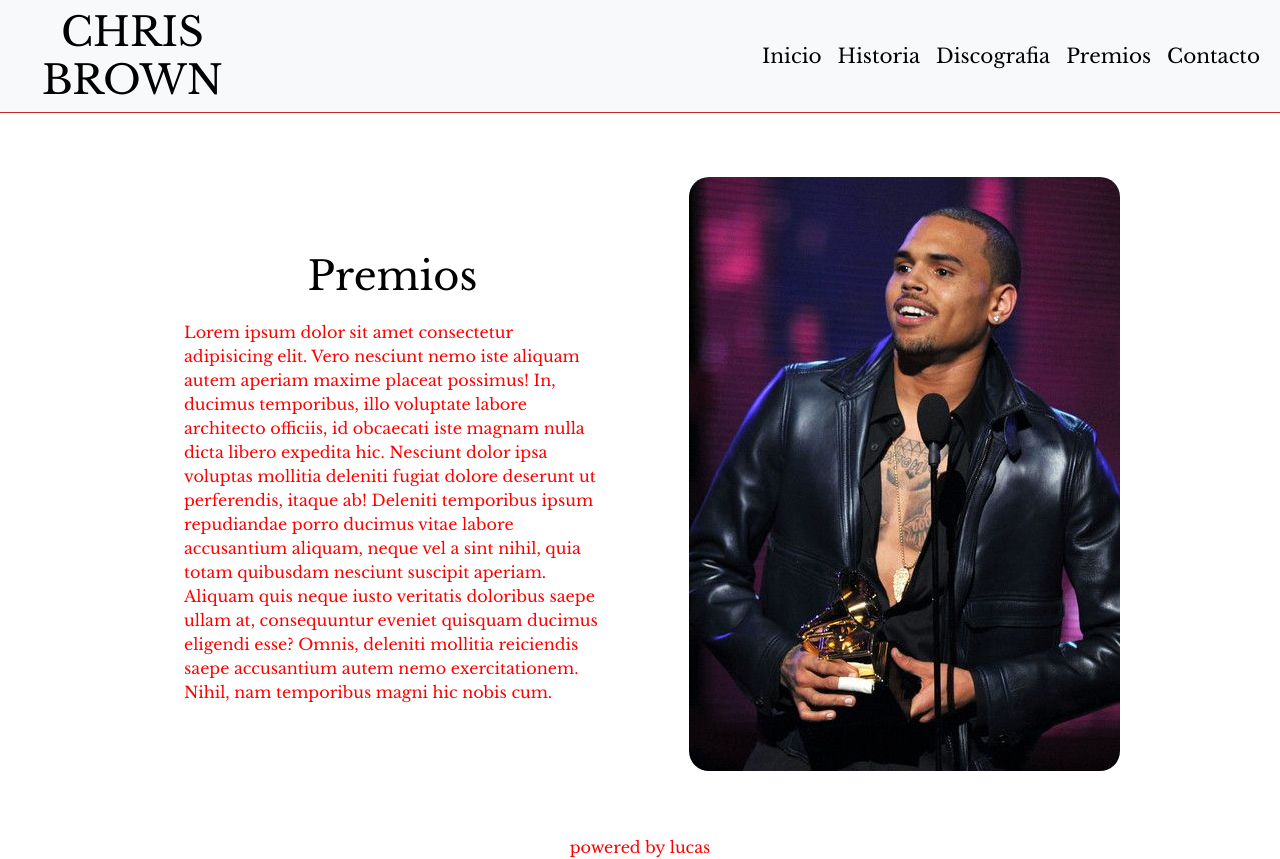
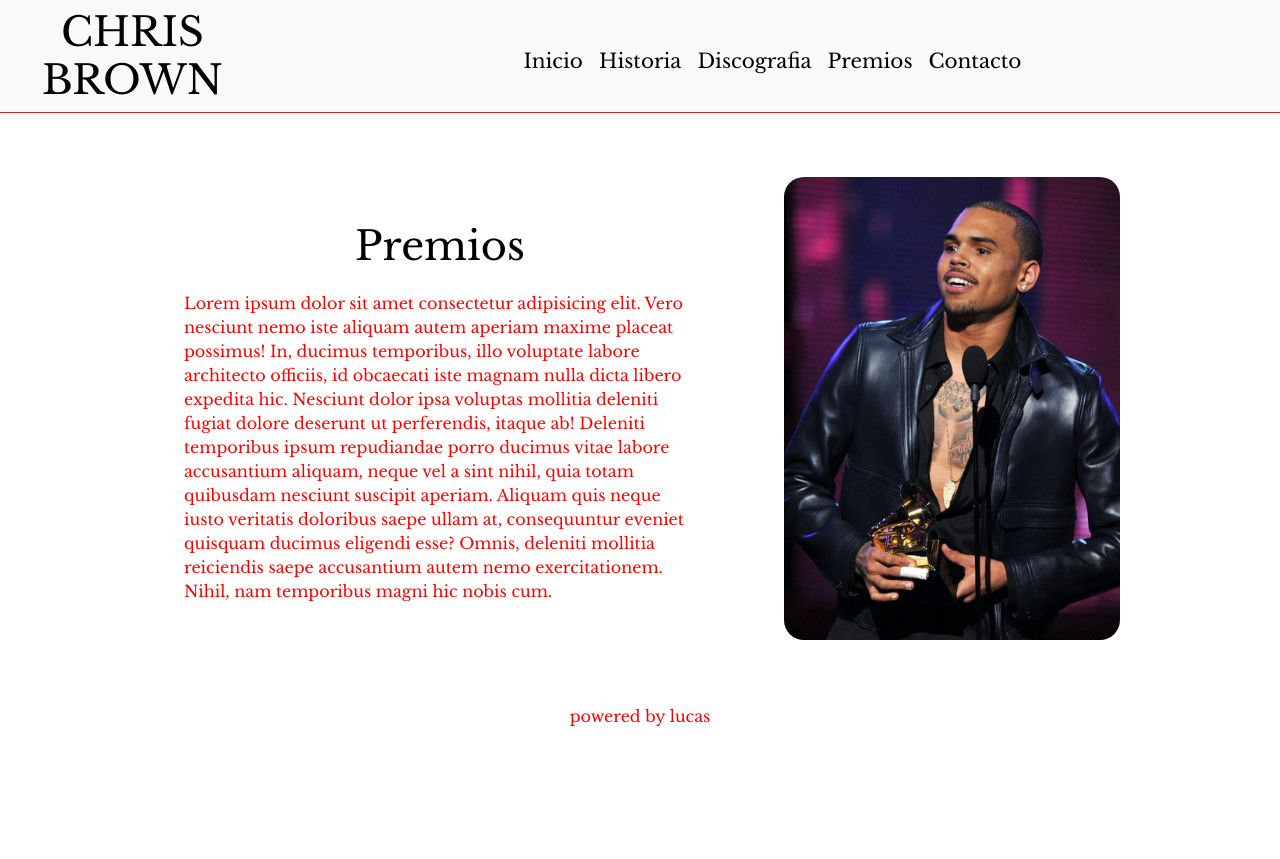
Before and after one commit to Yaggzt/nuevo-repo, a website: page pages/premios.html in a window 1280 px wide. After the commit the page ends 800 px from the top, so only its background shows below. Drawn offline with nearby package versions, Linux system fonts and the light colour scheme.

Commit message:
proyecto

```diff
--- a/pages/premios.html
+++ b/pages/premios.html
@@ -55,7 +55,7 @@
                 Aliquam quis neque iusto veritatis doloribus saepe ullam at, consequuntur eveniet quisquam ducimus eligendi esse? Omnis,
                 deleniti mollitia reiciendis saepe accusantium autem nemo exercitationem. Nihil, nam temporibus magni hic nobis cum.</p>
         </div>
-        <img class="main-img" src="../img/Premios.jpg" alt="Chris grammys">
+        <img src="../img/Premios.jpg" alt="Chris grammys">
     </main>
     <!-- fin main -->
     <footer>
--- a/scss/_contacto.scss
+++ b/scss/_contacto.scss
@@ -11,6 +11,7 @@
 
   .container-fluid {
     font-family: 'Libre Baskerville', serif;
+    flex-direction: column;
     font-size: 1.5rem;
     margin: 0; }
 
--- a/scss/_index.scss
+++ b/scss/_index.scss
@@ -40,7 +40,6 @@
         img {
           display: flex;
           margin: 0px;
-          width: 480px;
           border-radius: 20px;
           gap: 4rem; }
   }
```
Also changed, not shown: pages/discografia.html (+1 -1 lines), pages/historia.html (+1 -1 lines), css/style.css.
